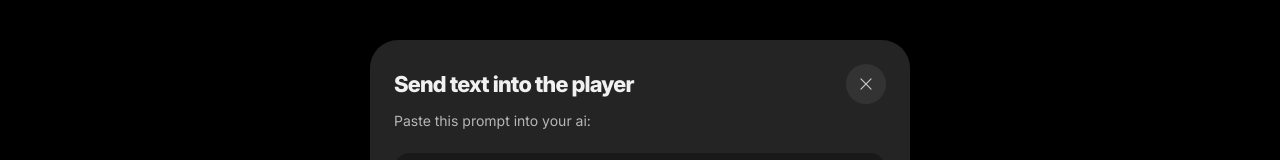
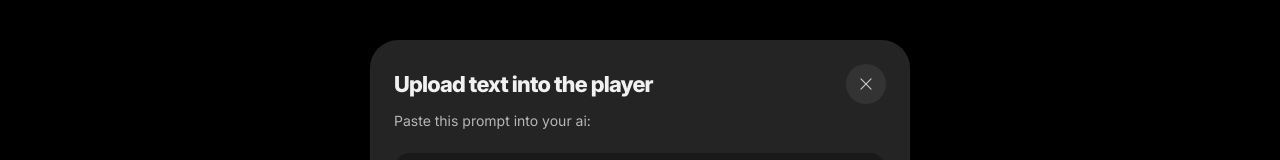
Before and after one commit to janpmz/pdf-to-mp3-canvas, a website: page web/canvas/index.html in a window 1280 px wide. Both pictures are taken after a click on the button "Upload text". Shown: the part 148-308 px from the top of the page. Drawn offline with Linux system fonts and the light colour scheme.

Commit message:
Use Upload text in the dialog title

```diff
--- a/web/canvas/canvas.js
+++ b/web/canvas/canvas.js
@@ -328,7 +328,7 @@ async function preparePrompt() {
       ? canvasPrompt({ canvas, apiBase, uploadCode: access.upload_code, expiresAt: access.upload_expires_at })
       : connectAiPrompt(new URL('./guide.html', location.href).href);
     $('promptText').value = prompt;
-    $('promptTitle').textContent = 'Send text into the player';
+    $('promptTitle').textContent = 'Upload text into the player';
     $('promptDescription').hidden = false;
     $('copyPromptText').textContent = 'Copy';
     $('promptDialog').showModal();
--- a/web/canvas/index.html
+++ b/web/canvas/index.html
@@ -152,7 +152,7 @@
   </dialog>
   <p id="message" class="canvas-notice" role="status" aria-live="polite" hidden></p>
   <dialog id="promptDialog" class="canvas-dialog prompt-dialog" role="dialog" aria-labelledby="promptTitle" aria-describedby="promptDescription">
-    <div class="dialog-heading"><h2 id="promptTitle">Send text into the player</h2><button class="prompt-close" id="closePrompt" type="button" aria-label="Close"><span aria-hidden="true"></span></button></div>
+    <div class="dialog-heading"><h2 id="promptTitle">Upload text into the player</h2><button class="prompt-close" id="closePrompt" type="button" aria-label="Close"><span aria-hidden="true"></span></button></div>
     <p id="promptDescription">Paste this prompt into your ai:</p>
     <textarea id="promptText" readonly aria-label="Prompt"></textarea>
     <button id="copyPromptText" class="prompt-copy" type="button">Copy</button>
```
